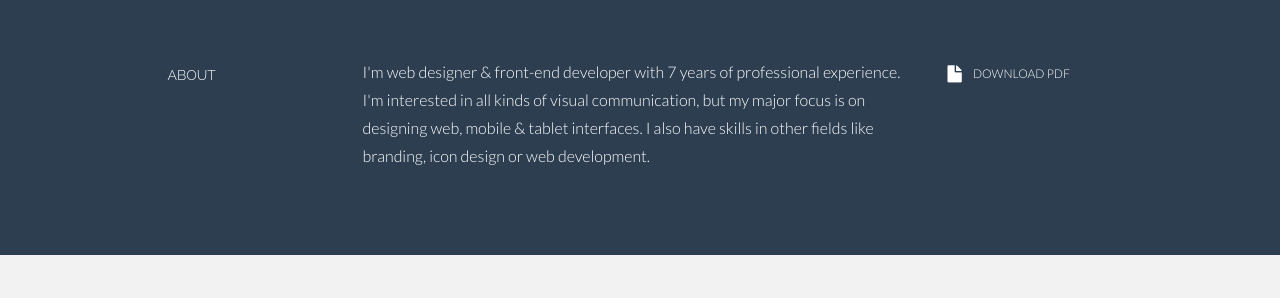
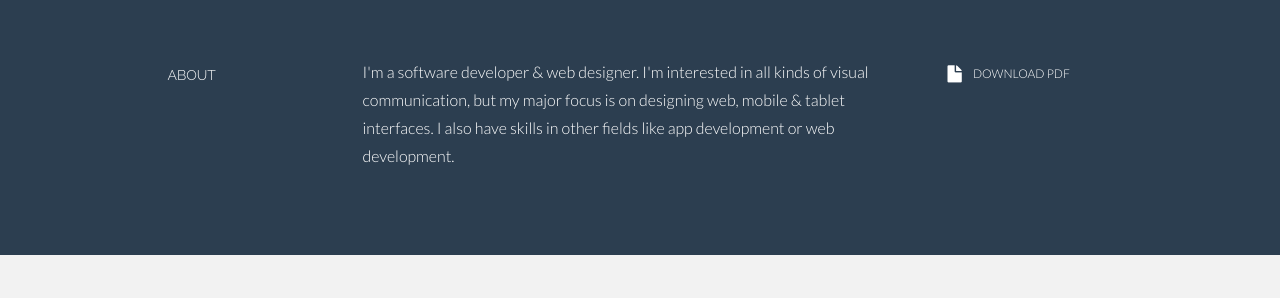
Before and after one commit to RonanC/ronanconnolly-website, a plain HTML site: page index.html in a window 1280 px wide. Shown: the part 502-800 px from the top of the page. Drawn offline with Linux system fonts and the light colour scheme.

```diff
--- a/index.html
+++ b/index.html
@@ -75,7 +75,7 @@
 					<h5>ABOUT</h5>
 				</div>
 				<div class="col-lg-6">
-					<p>I'm web designer & front-end developer with 7 years of professional experience. I'm interested in all kinds of visual communication, but my major focus is on designing web, mobile & tablet interfaces. I also have skills in other fields like branding, icon design or web development.</p>
+					<p>I'm a software developer & web designer. I'm interested in all kinds of visual communication, but my major focus is on designing web, mobile & tablet interfaces. I also have skills in other fields like app development or web development.</p>
 				</div>
 				<div class="col-lg-3">
 					<p><a href="#"><i class="icon-file"></i></a> <sm>DOWNLOAD PDF</sm></p>
```
Also changed, not shown: README.html (added, +3 -0 lines), 2 other files.
